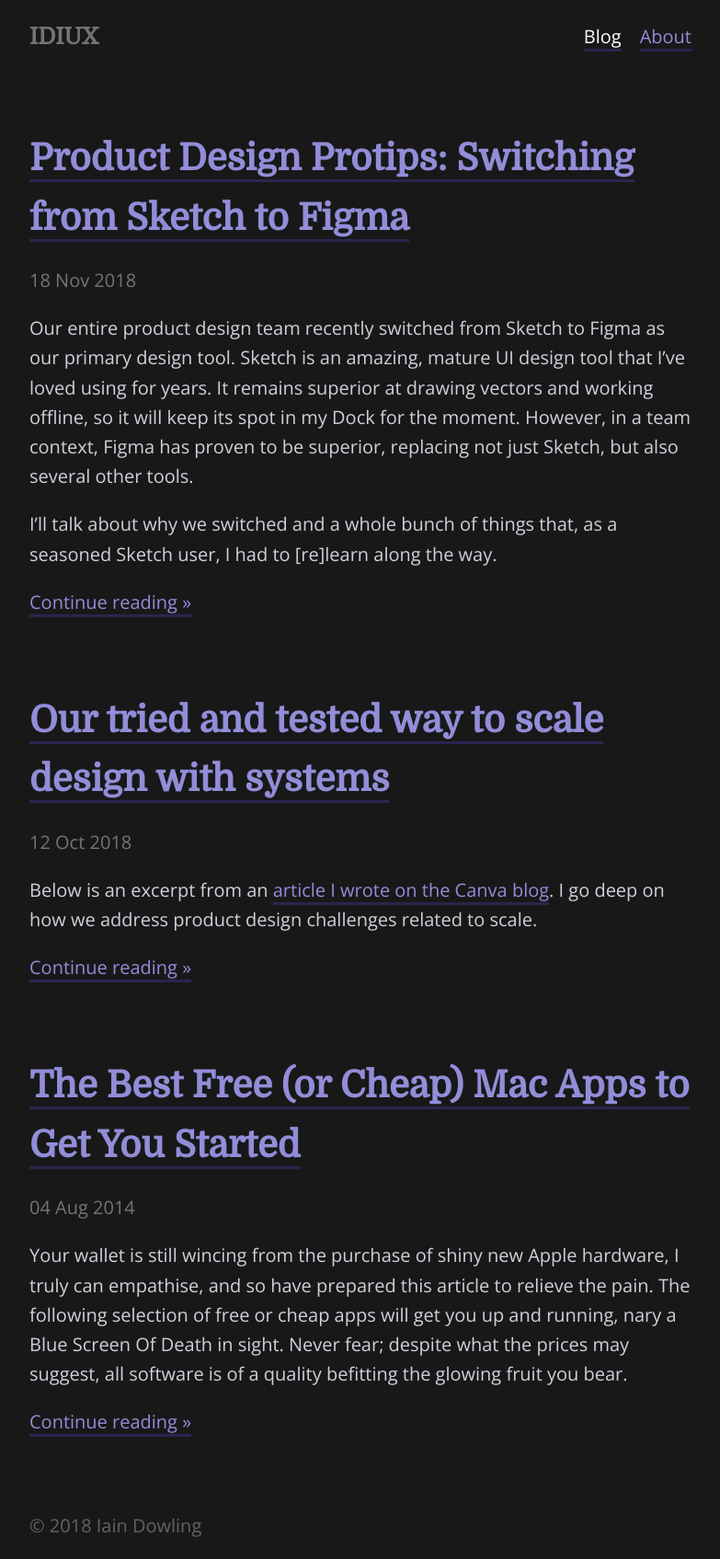
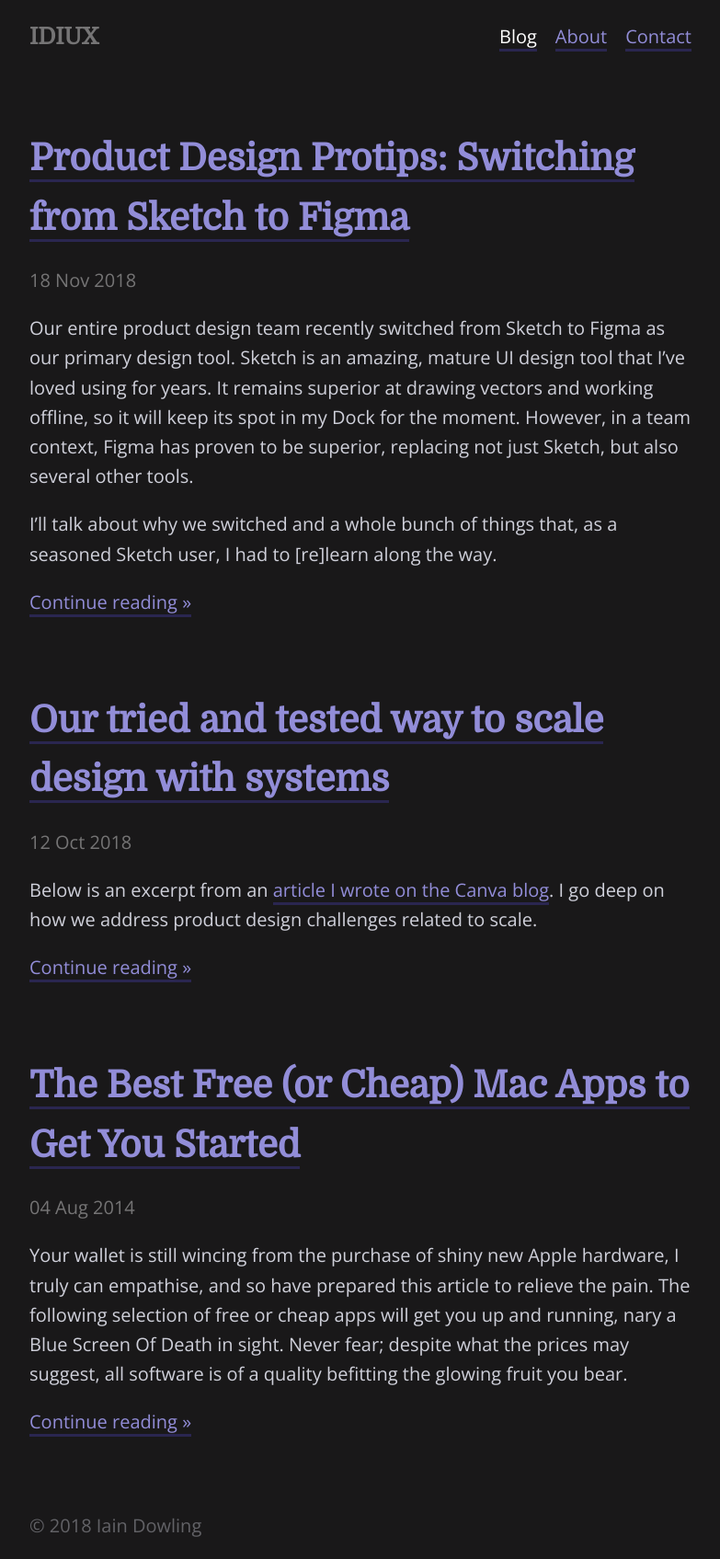
Before and after one commit to IDIUX/idiux.github.io, a Jekyll site: the page built from index.html, in a window 1280 px wide. Shown: the whole page at 92% size, without its empty margins (248-1031 px from the left). Built offline with Jekyll 4.4.1, drawn with Linux system fonts in a browser that asks for light colours; nearby versions of some CDN libraries.

Commit message:
Add Contact page

```diff
--- a/_data/navbar_links.yml
+++ b/_data/navbar_links.yml
@@ -3,3 +3,6 @@
 
 - name: "About"
   url: "/about/"
+
+- name: "Contact"
+  url: "/contact/"
```
Also changed, not shown: contact.md (added, +6 -0 lines).
